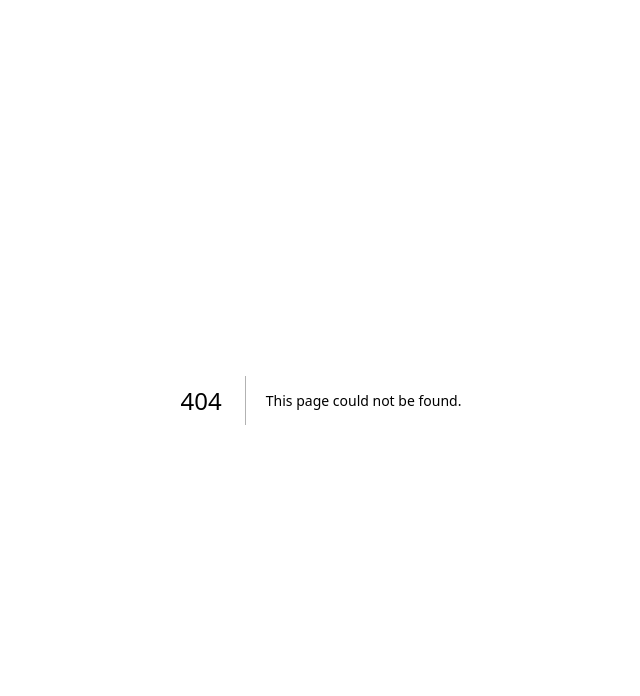
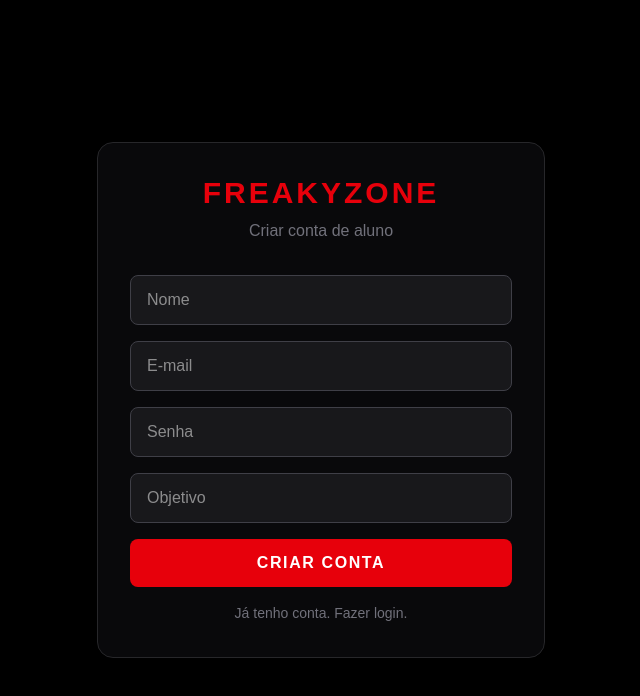
Before and after one commit to lGhosty/Project_GYM_web, a Next.js app in the folder frontend-next/: page /cadastro in a window 1280 px wide. Before the commit this address had no page. Shown: the top 696 px of the page, without its empty margins (319-959 px from the left). Built offline with nearby package versions, Linux system fonts and the light colour scheme; no server answers.

Commit message:
Tela Cadastro

```diff
--- /dev/null
+++ b/frontend-next/app/cadastro/page.tsx
@@ -0,0 +1,133 @@
+'use client'
+
+import { FormEvent, useState } from 'react'
+import { useRouter } from 'next/navigation'
+import { API_URL } from '../../services/api'
+
+export default function CadastroPage() {
+  const router = useRouter()
+
+  const [nome, setNome] = useState('')
+  const [email, setEmail] = useState('')
+  const [senha, setSenha] = useState('')
+  const [objetivo, setObjetivo] = useState('')
+  const [erro, setErro] = useState('')
+  const [sucesso, setSucesso] = useState('')
+  const [carregando, setCarregando] = useState(false)
+
+  async function cadastrar(event: FormEvent<HTMLFormElement>) {
+    event.preventDefault()
+
+    setErro('')
+    setSucesso('')
+    setCarregando(true)
+
+    try {
+      const resposta = await fetch(`${API_URL}/auth/register`, {
+        method: 'POST',
+        headers: {
+          'Content-Type': 'application/json'
+        },
+        body: JSON.stringify({
+          nome,
+          email,
+          senha,
+          tipo: 'aluno',
+          objetivo
+        })
+      })
+
+      const dados = await resposta.json()
+
+      if (!resposta.ok) {
+        setErro(dados.erro || dados.message || 'Erro ao cadastrar.')
+        return
+      }
+
+      setSucesso('Cadastro realizado com sucesso!')
+
+      setTimeout(() => {
+        router.push('/login')
+      }, 1500)
+    } catch {
+      setErro('Não foi possível conectar com o servidor.')
+    } finally {
+      setCarregando(false)
+    }
+  }
+
+  return (
+    <main className="min-h-screen bg-black text-white flex items-center justify-center px-4">
+      <section className="w-full max-w-md bg-zinc-950 border border-zinc-800 rounded-2xl p-8">
+        <div className="text-center mb-8">
+          <h1 className="text-3xl font-black tracking-widest text-red-600">
+            FREAKYZONE
+          </h1>
+
+          <p className="text-zinc-500 mt-2">
+            Criar conta de aluno
+          </p>
+        </div>
+
+        {erro && (
+          <div className="mb-4 border border-red-600 bg-red-600/10 text-red-500 rounded-lg px-4 py-3 text-sm">
+            {erro}
+          </div>
+        )}
+
+        {sucesso && (
+          <div className="mb-4 border border-green-500 bg-green-500/10 text-green-500 rounded-lg px-4 py-3 text-sm">
+            {sucesso}
+          </div>
+        )}
+
+        <form onSubmit={cadastrar} className="space-y-4">
+          <input
+            value={nome}
+            onChange={(event) => setNome(event.target.value)}
+            className="w-full bg-zinc-900 border border-zinc-700 rounded-lg px-4 py-3 outline-none focus:border-red-600"
+            placeholder="Nome"
+          />
+
+          <input
+            type="email"
+            value={email}
+            onChange={(event) => setEmail(event.target.value)}
+            className="w-full bg-zinc-900 border border-zinc-700 rounded-lg px-4 py-3 outline-none focus:border-red-600"
+            placeholder="E-mail"
+          />
+
+          <input
+            type="password"
+            value={senha}
+            onChange={(event) => setSenha(event.target.value)}
+            className="w-full bg-zinc-900 border border-zinc-700 rounded-lg px-4 py-3 outline-none focus:border-red-600"
+            placeholder="Senha"
+          />
+
+          <input
+            value={objetivo}
+            onChange={(event) => setObjetivo(event.target.value)}
+            className="w-full bg-zinc-900 border border-zinc-700 rounded-lg px-4 py-3 outline-none focus:border-red-600"
+            placeholder="Objetivo"
+          />
+
+          <button
+            type="submit"
+            disabled={carregando}
+            className="w-full bg-red-600 hover:bg-red-700 disabled:opacity-60 rounded-lg py-3 font-bold tracking-widest transition"
+          >
+            {carregando ? 'CADASTRANDO...' : 'CRIAR CONTA'}
+          </button>
+        </form>
+
+        <button
+          onClick={() => router.push('/login')}
+          className="w-full mt-4 text-zinc-500 hover:text-white text-sm transition"
+        >
+          Já tenho conta. Fazer login.
+        </button>
+      </section>
+    </main>
+  )
+}
--- a/frontend-next/app/login/page.tsx
+++ b/frontend-next/app/login/page.tsx
@@ -125,6 +125,12 @@ export default function LoginPage() {
             {carregando ? 'ENTRANDO...' : 'ENTRAR'}
           </button>
         </form>
+        <button
+          onClick={() => router.push('/cadastro')}
+          className="w-full mt-4 text-zinc-500 hover:text-white text-sm transition"
+        >
+          Não tenho conta. Criar cadastro.
+        </button>
       </section>
     </main>
   )
```
